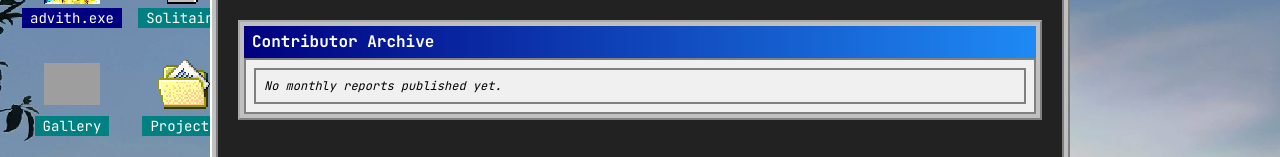
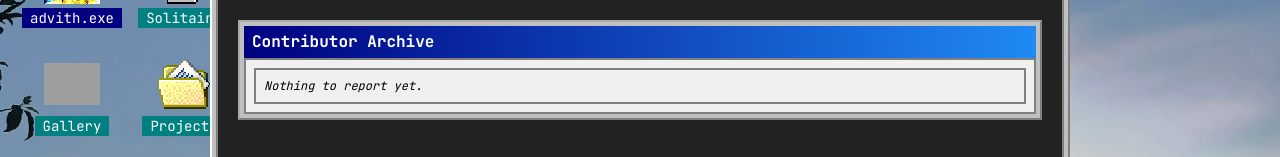
Before and after one commit to Diacod-I/portfolio-and-blog-site, a Next.js app: page / in a window 1280 px wide. Both pictures are taken after a click on the button "advith.exe". Shown: the part 184-341 px from the top of the page. Built offline with nearby package versions, Linux system fonts and the light colour scheme; grey boxes are pictures that could not be loaded.

Commit message:
nit: Change empty Contributor Archive message

```diff
--- a/components/ContributorArchive.tsx
+++ b/components/ContributorArchive.tsx
@@ -36,7 +36,7 @@ export default function ContributorArchive({ notes }: ContributorArchiveProps) {
       <div className="bg-[#f0f0f0] border-2 p-2">
         <ScrollPanel maxHeight={256} className="border-2" nudgeId="contributor-archive">
           {reports.length === 0 ? (
-            <p className="text-xs italic p-2 text-black">No monthly reports published yet.</p>
+            <p className="text-xs italic p-2 text-black">Nothing to report yet.</p>
           ) : (
             <div className="grid">
               {reports.map((note) => (
```
